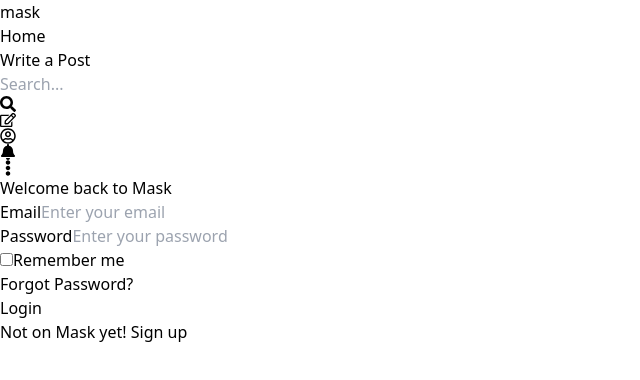
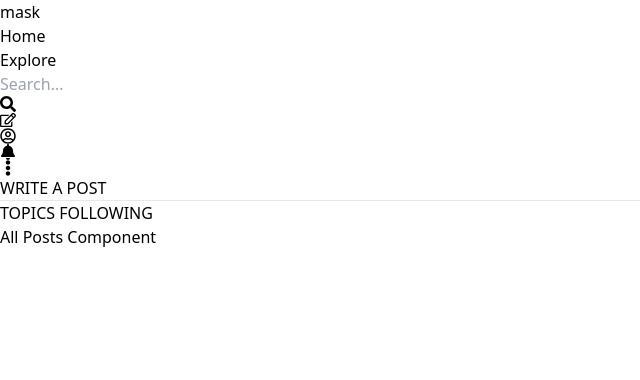
Before and after one commit to Makaan-Mates/mask, a React (Vite) app: page / in a window 1280 px wide. Shown: the top 380 px of the page, without its empty margins (0-640 px from the left). Built offline with nearby package versions, Linux system fonts and the light colour scheme; no server answers.

Commit message:
Asidebar created

```diff
--- /dev/null
+++ b/src/components/Asidebar.jsx
@@ -0,0 +1,13 @@
+
+const Asidebar = () => {
+  return (
+    <div className="w-1/5 px-5 py-10 bg-inherit border-r-[1px] border-zinc-900 min-h-screen text-zinc-100">
+        <div className="text-l px-2 py-1 text-center font-semibold border-2 border-red-500 hover:border-red-700 text-zinc-100 rounded-md cursor-pointer">WRITE A POST
+        </div>
+        <hr className="border-b-2 border-zinc-900 opacity-20 mb-8" />
+        <h1 className="border-t-[1px] border-zinc-900 py-2">TOPICS FOLLOWING</h1>
+    </div>
+  )
+}
+
+export default Asidebar
--- a/src/components/Body.jsx
+++ b/src/components/Body.jsx
@@ -6,7 +6,7 @@ import Home from "./Home";
 const Body = () => {
   const appRouter = createBrowserRouter([
     {
-        path: "/",
+        path: "/login",
         element: <Login />,
       },
       {
@@ -14,7 +14,7 @@ const Body = () => {
         element: <Register />,
       },
       {
-        path: "/home",
+        path: "/",
         element: <Home/>
       }
   ]);
--- a/src/components/Header.jsx
+++ b/src/components/Header.jsx
@@ -4,9 +4,9 @@ const Header = () => {
   return (
     <div className="bg-zinc-800 sticky top-0 h-20 text-zinc-100 py-4 px-6  flex items-center justify-between  border-b-[1px] border-zinc-900">
       <div className="flex items-center justify-center space-x-4 gap-5">
-        <div className="text-2xl font-bold transition-transform transform hover:scale-105">mask</div>
+        <div className="text-4xl font-bold transition-transform transform hover:scale-105">mask</div>
         <div className="text-l px-2 py-1 font-semibold hover:bg-zinc-700 rounded-md">Home</div>
-        <div className="text-l px-2 py-1  font-semibold border-2 border-red-500 hover:border-red-700  rounded-md">Write a Post</div>
+        <div className="text-l px-2 py-1 font-semibold hover:bg-zinc-700 rounded-md">Explore</div>
         <div className="bg-zinc-100 px-4 py-2 text-zinc-800  rounded-full w-72 flex items-center">
           <input
             type="text"
--- a/src/components/Home.jsx
+++ b/src/components/Home.jsx
@@ -1,4 +1,5 @@
 import { useEffect } from "react";
+import Asidebar from "./Asidebar";
 const Home = () => {
   useEffect(() => {
     const fetchPosts = async () => {
@@ -19,8 +20,9 @@ const Home = () => {
 
   return (
     <>
-      <div>
-        <h1 className="text-white">All Posts</h1>
+      <div className="flex ">
+        <Asidebar />
+        <h1 className="text-white px-5 py-10">All Posts Component</h1>
       </div>
     </>
   );
--- a/src/components/Register.jsx
+++ b/src/components/Register.jsx
@@ -73,7 +73,7 @@ const Register = () => {
             Sign Up
           </button>
         </form>
-        <a className="mt-4 hover:underline" href="/">
+        <a className="mt-4 hover:underline" href="/login">
           Already on Mask! Login.
         </a>
       </div>
```
Also changed, not shown: src/components/Browse.jsx (added, +9 -0 lines).
